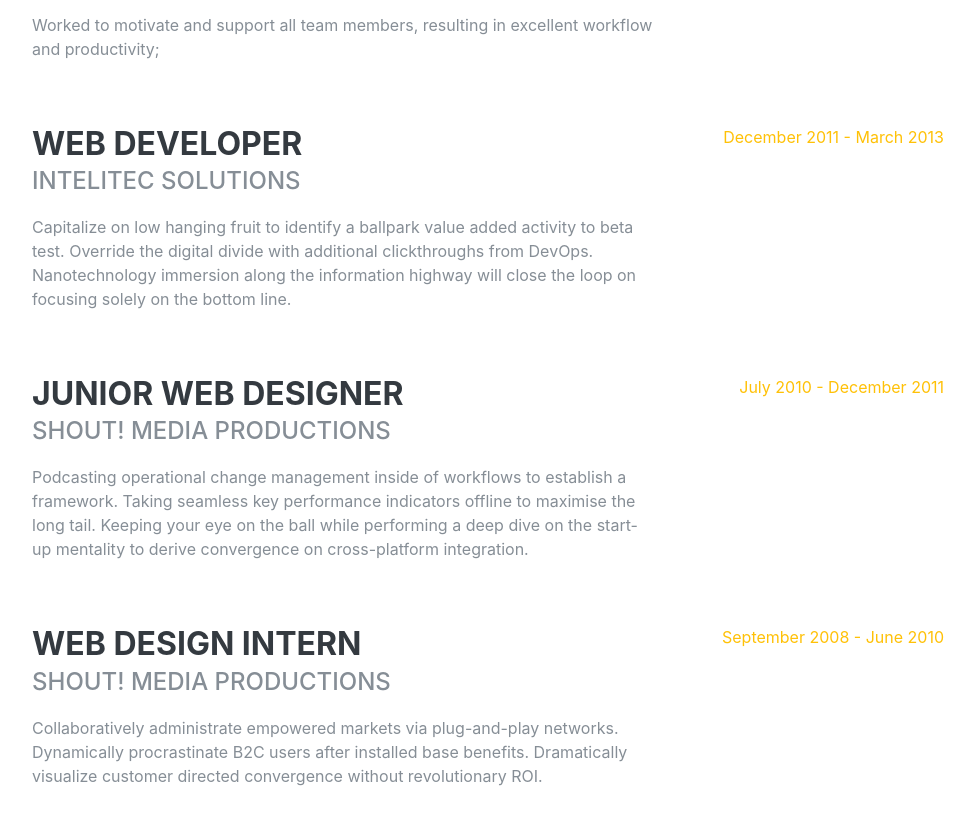
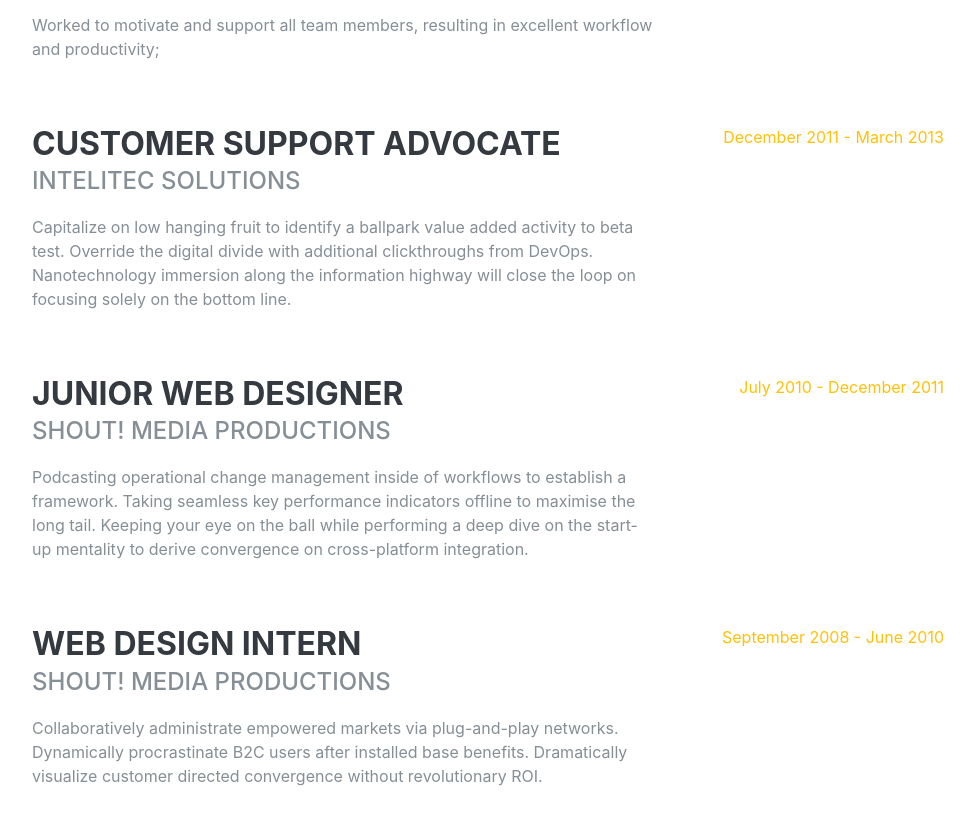
Before and after one commit to JulianskyCode/magnificent-oak, a Gatsby site: page / in a window 1280 px wide. Shown: the part 1370-2195 px from the top of the page, without its empty margins (288-1263 px from the left). Built offline with nearby package versions, Linux system fonts and the light colour scheme; Gatsby itself is replaced by a stand-in of ours; a web font is replaced by a local one.

Commit message:
index.js: changed

```diff
--- a/src/pages/index.js
+++ b/src/pages/index.js
@@ -92,7 +92,7 @@
 
           <div className="resume-item d-flex flex-column flex-md-row justify-content-between mb-5">
             <div className="resume-content">
-              <h3 className="mb-0">Web Developer</h3>
+              <h3 className="mb-0">Customer Support Advocate</h3>
               <div className="subheading mb-3">Intelitec Solutions</div>
               <p>
                 Capitalize on low hanging fruit to identify a ballpark value
```
